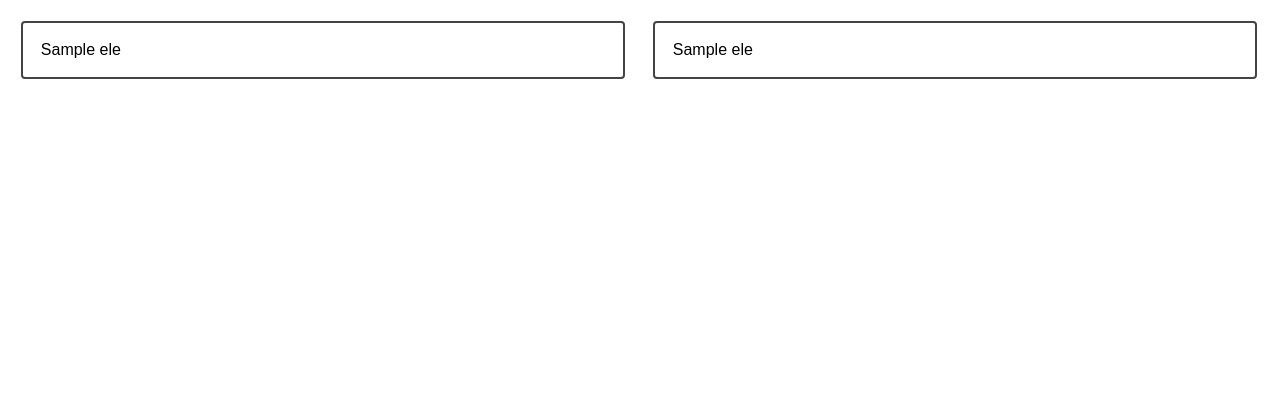
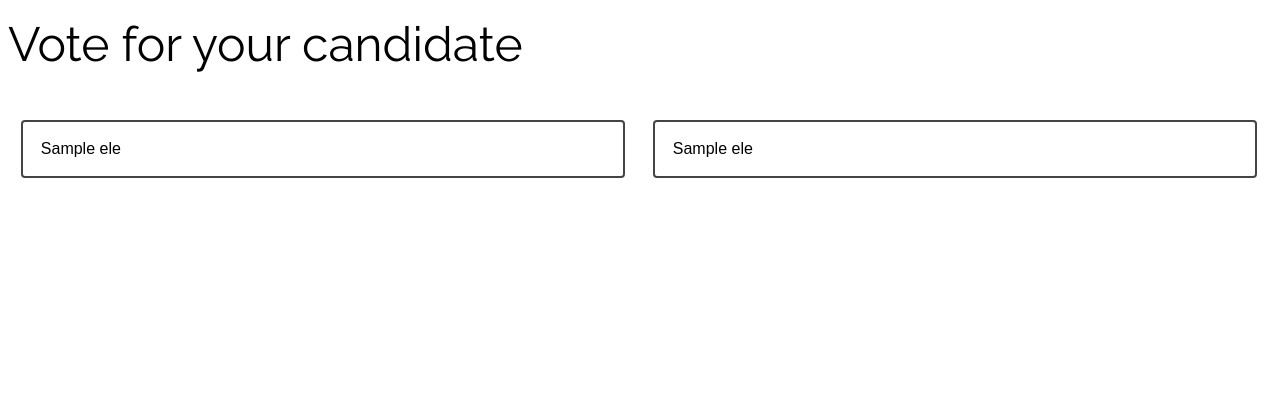
Before and after one commit to naklecha/decentralized-voting-system, a Flask app: template frontend/templates/vote.html in a window 1280 px wide. Shown: the top 420 px of the page. Before the commit the page ends 79 px from the top, so only its background shows below. Run offline with Flask 2, Linux system fonts and the light colour scheme; the template is opened without the code that fills it: most values are stand-ins (such as "Sample title", 1, 10 or a date in 2020).

Commit message:
Added "Vote for your candidate"

```diff
--- a/frontend/templates/vote.html
+++ b/frontend/templates/vote.html
@@ -79,7 +79,7 @@ input[type="submit"]:hover {
 
 
   <body>
-
+    <p><span style='font-size: 300%'>Vote for your candidate</span></p><br>
     <form  action="" method="POST">
 
       <div id="parent" class="radio-toolbar">
```
